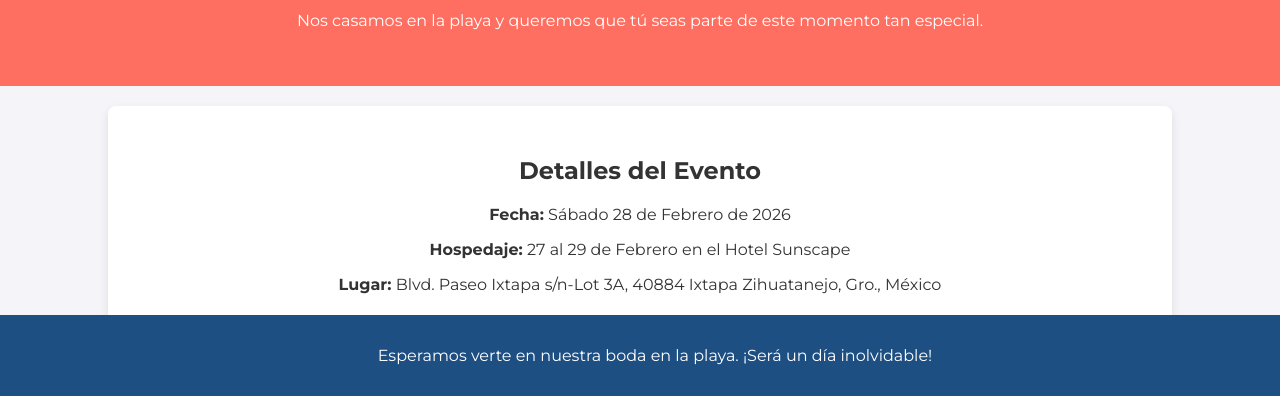
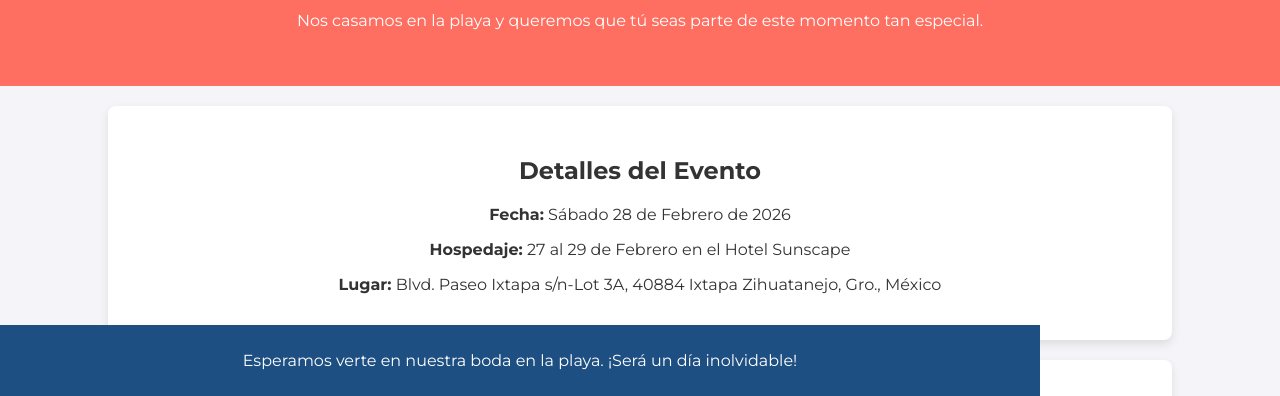
Before and after one commit to GerardoAndLesly/weddinginvitation, a plain HTML site: page index.html in a window 1280 px wide. Shown: the part 404-800 px from the top of the page. Drawn offline with nearby package versions, Linux system fonts and the light colour scheme.

Commit message:
Update styles.css

```diff
--- a/styles.css
+++ b/styles.css
@@ -67,11 +67,14 @@ button:hover {
 footer {
     background-color: #1e4f82; /* Azul elegante */
     color: white;
-    padding: 15px;
+    padding: 10px 20px; /* Reduce el tamaño del espacio interior */
     text-align: center;
     position: fixed;
     bottom: 0;
     width: 100%;
+    font-size: 1em; /* Ajusta el tamaño de la fuente */
+    max-width: 1000px; /* Limita el ancho máximo */
+    margin: 0 auto; /* Centra el pie de página */
 }
 
 a {
```
